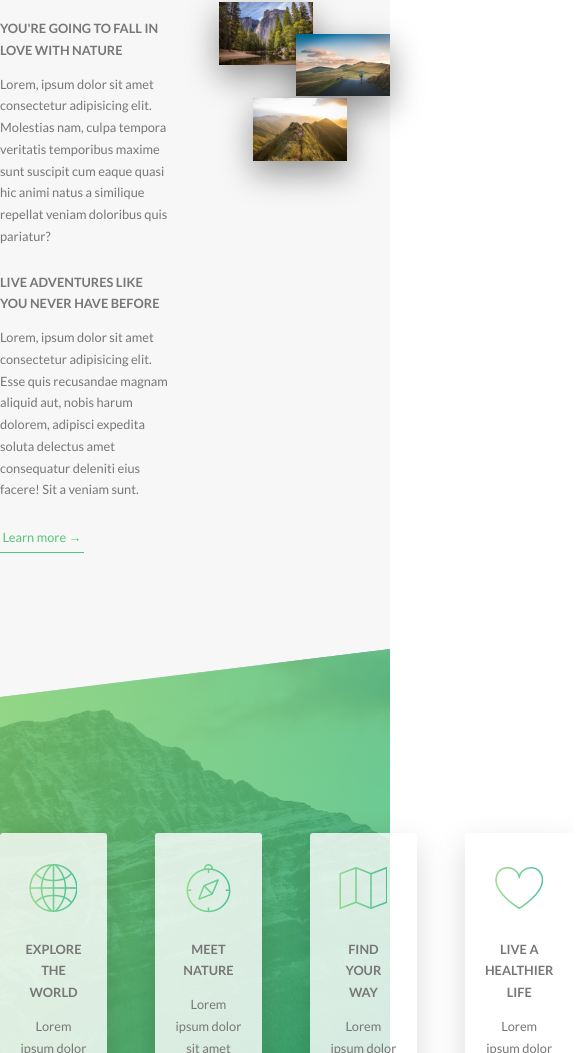
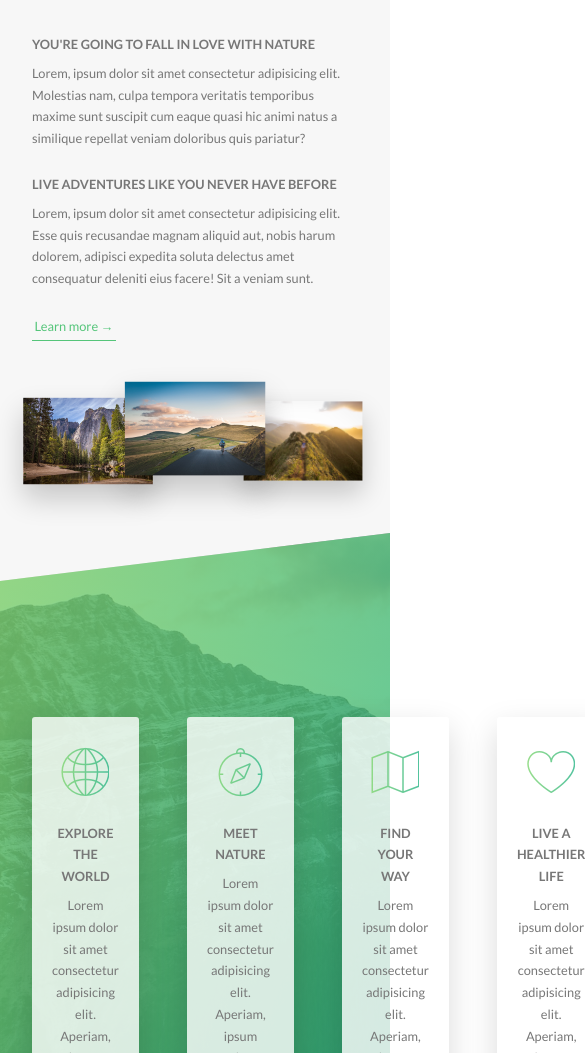
Before and after one commit to cutebunchofpixels/natours, a website: page index.html in a window 390 px wide. Shown: the part 947-2000 px from the top of the page, 585 px wide, since content can reach past the window. Drawn offline with Linux system fonts and the light colour scheme.

Commit message:
Media queries for about section

```diff
--- a/sass/common/_utils.scss
+++ b/sass/common/_utils.scss
@@ -1,30 +1,59 @@
+@use "../abstracts";
+
 .container {
     max-width: 1140px;
     margin: 0 auto;
+    padding-inline: 4rem;
+
+    @include abstracts.mixins-respond(tab-portrait) {
+        max-width: 500px;
+    }
 }
 
 .mb-lg {
     margin-bottom: 8rem;
+
+    @include abstracts.mixins-respond(tab-portrait) {
+        margin-bottom: 5rem;
+    }
 }
 
 .mb-m {
     margin-bottom: 4rem;
+
+    @include abstracts.mixins-respond(tab-portrait) {
+        margin-bottom: 3rem;
+    }
 }
 
 .mb-sm {
     margin-bottom: 1.5rem;
+
+    @include abstracts.mixins-respond(tab-portrait) {
+        margin-bottom: 0.9rem;
+    }
 }
 
 .mt-lg {
     margin-top: 8rem;
+
+    @include abstracts.mixins-respond(tab-portrait) {
+        margin-top: 5rem;
+    }
 }
 
 .mt-m {
     margin-top: 4rem;
+
+    @include abstracts.mixins-respond(tab-portrait) {
+        margin-top: 3rem;
+    }
 }
 
 .mt-sm {
-    margin-top: 1.5rem;
+    @include abstracts.mixins-respond(tab-portrait) {
+        margin-top: 0.9rem;
+    }
 }
 
 .text-center {
--- a/sass/components/composition/_composition.scss
+++ b/sass/components/composition/_composition.scss
@@ -2,6 +2,11 @@
 
 .composition {
     position: relative;
+    width: 100%;
+    @include abstracts.mixins-respond(tab-portrait) {
+        display: flex;
+        justify-content: center;
+    }
 
     &:hover &__photo:not(:hover) {
         transform: scale(.95);
@@ -15,19 +20,38 @@
         outline-offset: 2rem;
         z-index: 10;
 
+        @include abstracts.mixins-respond(tab-portrait) {
+            width: 33%;
+            box-shadow: 0 1.5rem 3rem rgba(abstracts.$variables-color-black, 0.2);
+            position: static;
+        }
+
         &--p1 {
             left: 0;
             top: -2rem;
+
+            @include abstracts.mixins-respond(tab-portrait) {
+                transform: scale(1.2);
+            }
         }
 
         &--p2 {
             right: 0;
             top: 2rem;
+
+            @include abstracts.mixins-respond(tab-portrait) {
+                transform: scale(1.3) translateY(-1.2rem);
+                z-index: 15;
+            }
         }
 
         &--p3 {
             left: 20%;
             top: 10rem;
+
+            @include abstracts.mixins-respond(tab-portrait) {
+                transform: scale(1.1);
+            }
         }
 
         &:hover {
--- a/sass/layout/section-about/_section-about.scss
+++ b/sass/layout/section-about/_section-about.scss
@@ -5,10 +5,19 @@
     padding: 25rem 0;
     margin-top: -20vh;
 
+    @include abstracts.mixins-respond(tab-portrait) {
+        padding: 30rem 0 20em 0;
+    }
+
     &__grid {
         display: grid;
         grid-template-columns: repeat(2, 1fr);
         justify-content: space-between;
         column-gap: abstracts.$variables-column-gap;
+        row-gap: abstracts.$variables-row-gap-lg;
+
+        @include abstracts.mixins-respond(tab-portrait) {
+            grid-template-columns: 1fr;
+        }
     }
 }
```
Also changed, not shown: css/pages/home.css.
